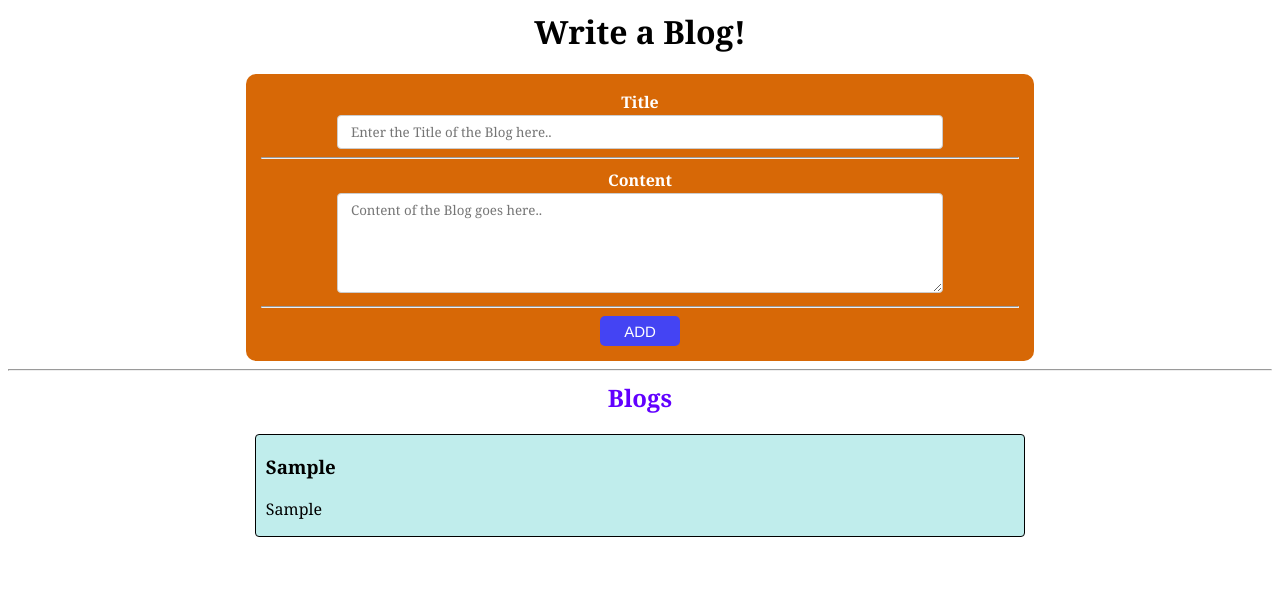
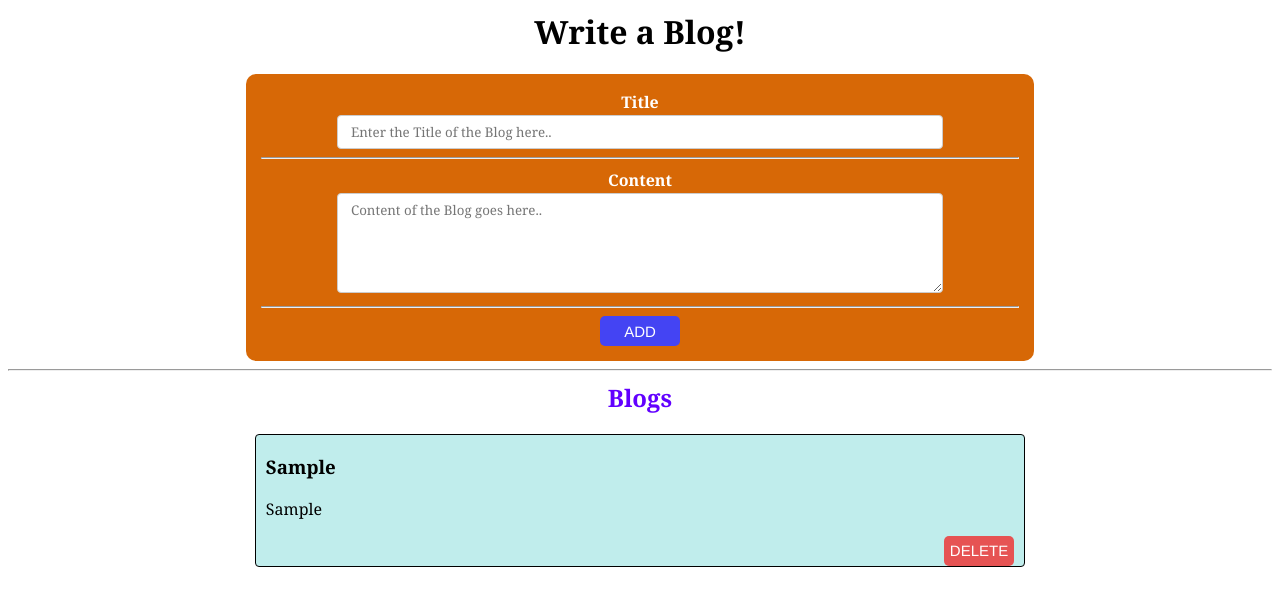
Before and after one commit to poornendraparouha/Blogging-App, a React (Create React App) app: page / in a window 1280 px wide. Both pictures are taken after typing "Sample", "Sample" into the empty fields and a click on the button "ADD". Shown: the top 606 px of the page. Built offline with nearby package versions, Linux system fonts and the light colour scheme; the HTML template or start-up script is replaced by a standard one.

Commit message:
added delete functionality to the blog

```diff
--- a/src/Components/Blog.js
+++ b/src/Components/Blog.js
@@ -16,6 +16,9 @@
         // setContent("");
         setFormData({title:"", content:""});
         console.log(blogs)
+    }
+    function removeBlog (i){
+        setBlogs(blogs.filter((blog, index) => index !== i));
     }
 
     return(
@@ -60,6 +63,10 @@
             <div className="blog" key={i}>
                 <h3>{blog.title}</h3>
                 <p>{blog.content}</p>
+                <div className="blog-btn">
+                    <button className="btn remove"
+                    onClick={() => removeBlog(i)}>DELETE</button>
+                </div>
 
             </div>
         ))}
```
